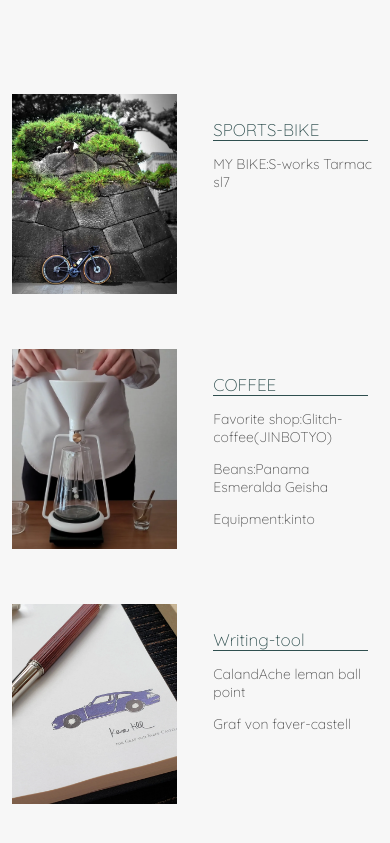
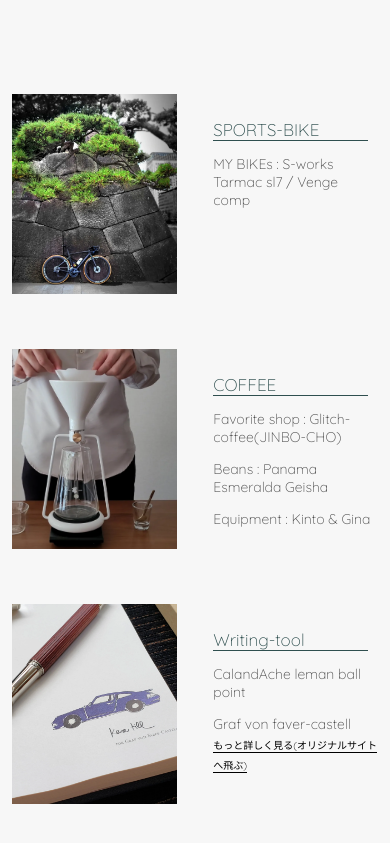
Before and after one commit to vengeshori/profile, a plain HTML site: page index.html in a window 390 px wide. Shown: the part 1429-2272 px from the top of the page. Drawn offline with nearby package versions, Linux system fonts and the light colour scheme; a web font is replaced by a local one.

Commit message:
Add files via upload

```diff
--- a/index.html
+++ b/index.html
@@ -324,7 +324,8 @@
                       <div class="menu-over menu-over-1"><!--画像にhoverしたら表示する価格等情報-->
                           <div class="menu-text">
                               <p class="pro-title">SPORTS-BIKE</p>
-                              <p class="under">MY BIKE:S-works Tarmac sl7</p>
+                              <p class="under">MY BIKEs : S-works Tarmac sl7 / Venge comp</p>
+							  <p class="under"></p>
                           </div>
                       </div>
                   </li>
@@ -336,9 +337,10 @@
                       <div class="menu-over menu-over-2">
                           <div class="menu-text">
                               <p class="pro-title">COFFEE</p>
-                              <p class="under">Favorite shop:Glitch-coffee(JINBOTYO)</p>
-                              <p class="under">Beans:Panama Esmeralda Geisha</p>
-                              <p class="under">Equipment:kinto</p>
+                              <p class="under">Favorite shop : Glitch-coffee(JINBO-CHO)</p>
+                              <p class="under">Beans : Panama Esmeralda Geisha</p>
+                              <p class="under">Equipment : Kinto &amp; Gina</p>
+
                            </div>
                       </div>
                   </li>
@@ -351,6 +353,7 @@
                               <p class="pro-title">Writing-tool</p>
                               <p class="under">CalandAche leman ball point</p>
                               <p class="under">Graf von faver-castell</p>
+							  <a href="https://vengeshori.github.io/"> もっと詳しく見る(オリジナルサイトへ飛ぶ) </a>
                           </div>
                       </div>
                   </li>
@@ -679,4 +682,5 @@
           </div>
       </div>-->
 
+
   </body>
--- a/profile.css
+++ b/profile.css
@@ -342,6 +342,12 @@
         margin-bottom:0;
         color:rgba(0,0,0,.7);
     }
+	.menu-text a{
+		color:black;
+		border-bottom:1px solid black;
+		text-decoration:none;
+		font-size:10px;
+	}
     .consept{
         width:100%;
         overflow:hidden;
@@ -730,6 +736,12 @@
         margin-bottom:0;
         color:rgba(0,0,0,.7);
     }
+	.menu-text a{
+		color:black;
+		border-bottom:1px solid black;
+		text-decoration:none;
+		font-size:10px;
+	}
     .consept{
         width:100%;
         overflow:hidden;
@@ -966,36 +978,7 @@ body{
 .menu li{
     border:none;
 }
-/*
-.viewmore{
-    padding:5px 20px;
-    border:1px solid;
-    position:absolute;
-    bottom:40px;
-    left:50%;
-    transform:translateX(-50%)scale(1);
-    font-weight:1;
-    top:;
-    transition:.5s;
-    opacity:1;
-    color:black;
-    background-color:rgba(255,255,255,.1);
-}
 
-.viewmore-1{
-    padding:5px 20px;
-    border:1px solid;
-    transform:scale(1);
-    position:absolute;
-    bottom:40px;
-    left:50%;
-    transform:translateX(-50%)scale(1);
-    font-weight:1;
-    color:white;
-    background-color:rgba(0,0,0,.3);
-    transition:.5s;
-    opacity:1;
-}*/
 
 .menu-text{
     margin:0;
@@ -1004,30 +987,6 @@ body{
 }
 
 
-
-
-
-
-
-
-
-
-/*
-.menu-1{
-    background-image:url(menu-1.jpg);
-    background-position:center;
-    background-size:100%;
-}
-.menu-2{
-    background-image:url(menu-2.jpg);
-    background-position:center;
-    background-size:100%;
-}
-.menu-3{
-    background-image:url(menu-3.jpg);
-    background-position:center;
-    background-size:100%;
-}*/
 /*history*/
 .history{
     width:100%;
```
